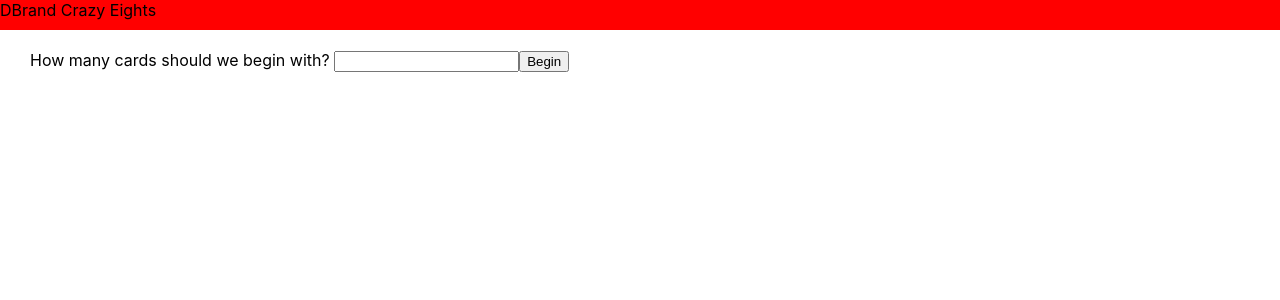
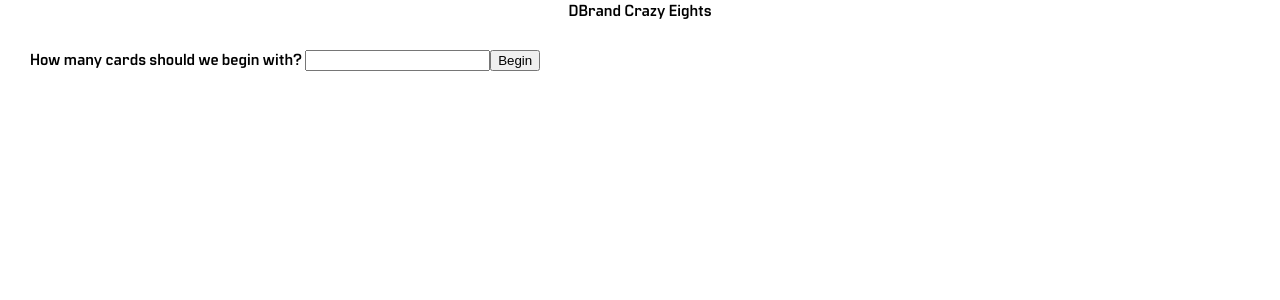
Before and after one commit to MJCyto/dbrand-crazy-eights, a Next.js app: page / in a window 1280 px wide. Shown: the top 300 px of the page. Built offline with nearby package versions, Linux system fonts and the light colour scheme.

Commit message:
Installed and configured styled components and dbrand font.

```diff
--- a/package.json
+++ b/package.json
@@ -13,17 +13,20 @@
     "@emotion/styled": "^11.8.1",
     "@mui/material": "^5.4.4",
     "@reduxjs/toolkit": "^1.8.0",
+    "babel-preset-next": "^1.4.0",
     "lodash": "^4.17.21",
     "next": "12.1.0",
     "prettier": "^2.5.1",
     "react": "17.0.2",
     "react-dom": "17.0.2",
     "react-redux": "^7.2.6",
-    "redux": "^4.1.2"
+    "redux": "^4.1.2",
+    "styled-components": "^5.3.3"
   },
   "devDependencies": {
     "@testing-library/jest-dom": "^5.16.2",
     "@testing-library/react": "^12.1.3",
+    "babel-plugin-styled-components": "^2.0.6",
     "eslint": "8.10.0",
     "eslint-config-next": "12.1.0",
     "jest": "^27.5.1"
--- a/src/pages/PageWrapper.js
+++ b/src/pages/PageWrapper.js
@@ -1,8 +1,4 @@
-const TitleBar = () => {
-  return (
-    <div style={{ backgroundColor: "red", height: 30, width: "100%" }}>DBrand Crazy Eights</div>
-  );
-};
+import TitleBar from "./TitleBar";
 
 const PageWrapper = ({ children }) => {
   return (
--- /dev/null
+++ b/src/pages/TitleBar.js
@@ -0,0 +1,13 @@
+import styled from "styled-components";
+
+const Wrapper = styled.div`
+  height: 30px;
+  width: 100%;
+  text-align: center;
+`;
+
+const TitleBar = () => {
+  return <Wrapper>DBrand Crazy Eights</Wrapper>;
+};
+
+export default TitleBar;
--- a/src/pages/_app.js
+++ b/src/pages/_app.js
@@ -5,11 +5,9 @@
 import { saveState } from "../redux/browserStorage";
 import { store } from "../redux/store";
 import { useEffect, useState } from "react";
+import "../public/fonts/style.css";
 
-// here we subscribe to the store changes
 store.subscribe(
-  // we use debounce to save the state once each 800ms
-  // for better performances in case multiple changes occur in a short time
   debounce(() => {
     saveState(store.getState());
   }, 800)
@@ -23,9 +21,11 @@
     }
   }, []);
   return (
-    <Provider store={storeToUse}>
-      <Component {...pageProps} />
-    </Provider>
+    <>
+      <Provider store={storeToUse}>
+        <Component {...pageProps} />
+      </Provider>
+    </>
   );
 }
 
--- /dev/null
+++ b/src/public/fonts/style.css
@@ -0,0 +1,8 @@
+
+@font-face {
+    font-family: 'DBrandBase';
+    src: url('DBrandBase.woff2');
+    src: url('DBrandBase.woff2?#iefix') format('embedded-opentype'), url('DBrandBase.woff2') format('woff2');
+    font-weight: 900;
+    font-style: normal;
+}
--- a/src/styles/globals.css
+++ b/src/styles/globals.css
@@ -2,7 +2,7 @@
 body {
   padding: 0;
   margin: 0;
-  font-family: -apple-system, BlinkMacSystemFont, Segoe UI, Roboto, Oxygen,
+  font-family: DBrandBase, BlinkMacSystemFont, Segoe UI, Roboto, Oxygen,
     Ubuntu, Cantarell, Fira Sans, Droid Sans, Helvetica Neue, sans-serif;
 }
 
```
Also changed, not shown: .babelrc (added), src/public/fonts/DBrandBase.woff2 (added), 1 other file (tests, documents, lock files or other folders).
